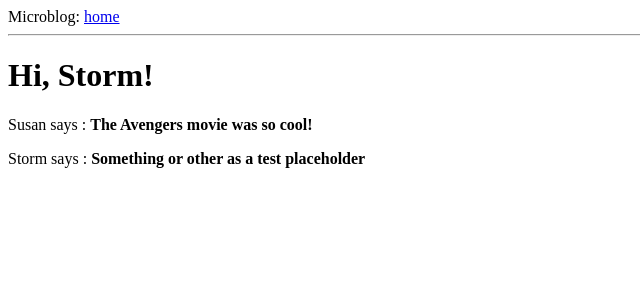
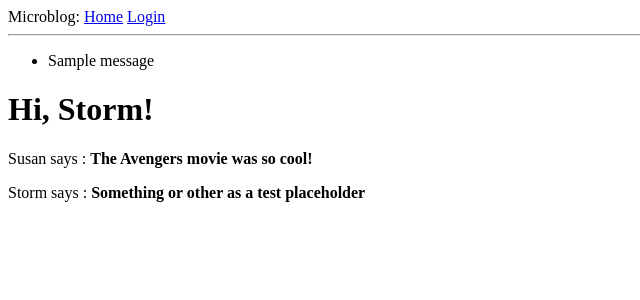
Before and after one commit to Syndustries/Microblog, a Flask app: page / in a window 1280 px wide. Shown: the top 300 px of the page, without its empty margins (0-640 px from the left). Run offline with Flask 2, Linux system fonts and the light colour scheme; one stand-in notice (Sample message) is shown.

Commit message:
Chapter 3

```diff
--- a/app/__init__.py
+++ b/app/__init__.py
@@ -1,3 +1,7 @@
 from flask import Flask
+from config import Config
+
 app = Flask(__name__)
+app.config.from_object(Config)
+
 from app import routes
--- a/app/routes.py
+++ b/app/routes.py
@@ -1,18 +1,29 @@
 from flask import render_template
 from app import app
+from app.forms import LoginForm
+from flask import render_template, flash, redirect, url_for
 
 @app.route("/")
 @app.route("/index")
 def index ( ) :
-        user = {'username': 'Storm'}
-        posts = [
-        {
-                'author' : {'username': 'Susan'},
-                'body' : 'The Avengers movie was so cool!'
-        },
-        {
-                'author': {'username': 'Storm'},
-                'body' : 'Something or other as a test placeholder'
-        }
-        ]
-        return render_template('index.html', user=user, posts=posts)
+    user = {'username': 'Storm'}
+    posts = [
+    {
+            'author' : {'username': 'Susan'},
+            'body' : 'The Avengers movie was so cool!'
+    },
+    {
+            'author': {'username': 'Storm'},
+            'body' : 'Something or other as a test placeholder'
+    }
+    ]
+    return render_template('index.html', user=user, posts=posts)
+
+@app.route('/login', methods=['GET','POST'])
+def login():
+    form = LoginForm()
+    if form.validate_on_submit():
+        flash('Login requested for user {}, remember_me={}'.format(
+             form.username.data, form.remember_me.data))
+        return redirect(url_for('index'))
+    return render_template('login.html', title='Sign In', form=form)
--- a/app/templates/base.html
+++ b/app/templates/base.html
@@ -2,14 +2,27 @@
 <html>
     <head>
         {% if title %}
-        <title>{{ title }} - Microblog</title>
+        <title>{{ title }} - microblog</title>
         {% else %}
-        <title>Welcome to Microblog</title>
+        <title>microblog</title>
         {% endif %}
     </head>
     <body>
-        <div>Microblog: <a href="/index">home</a></div>
+        <div>
+            Microblog:
+            <a href="{{ url_for('index') }}">Home</a>
+            <a href="{{ url_for('login') }}">Login</a>
+        </div>
         <hr>
+        {% with messages = get_flashed_messages() %}
+        {% if messages %}
+        <ul>
+            {% for message in messages %}
+            <li>{{ message }}</li>
+            {% endfor %}
+        </ul>
+        {% endif %}
+        {% endwith %}
         {% block content %}{% endblock %}
     </body>
 </html>
```
